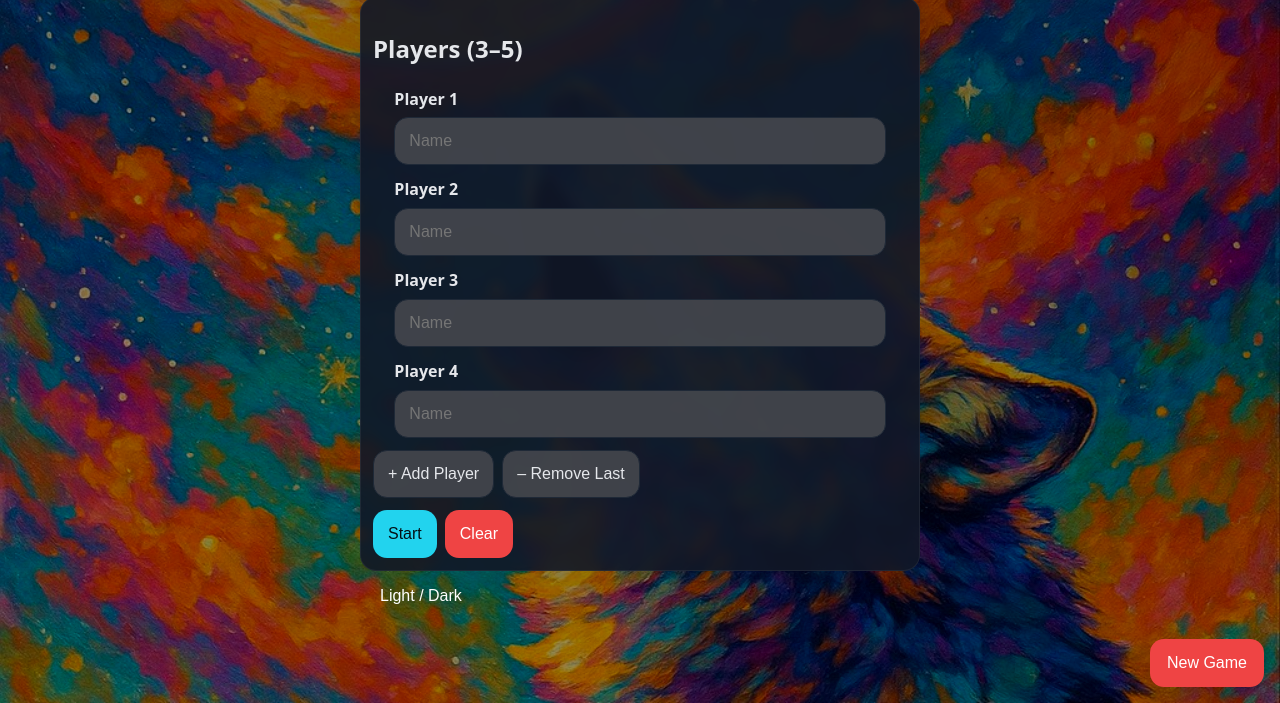
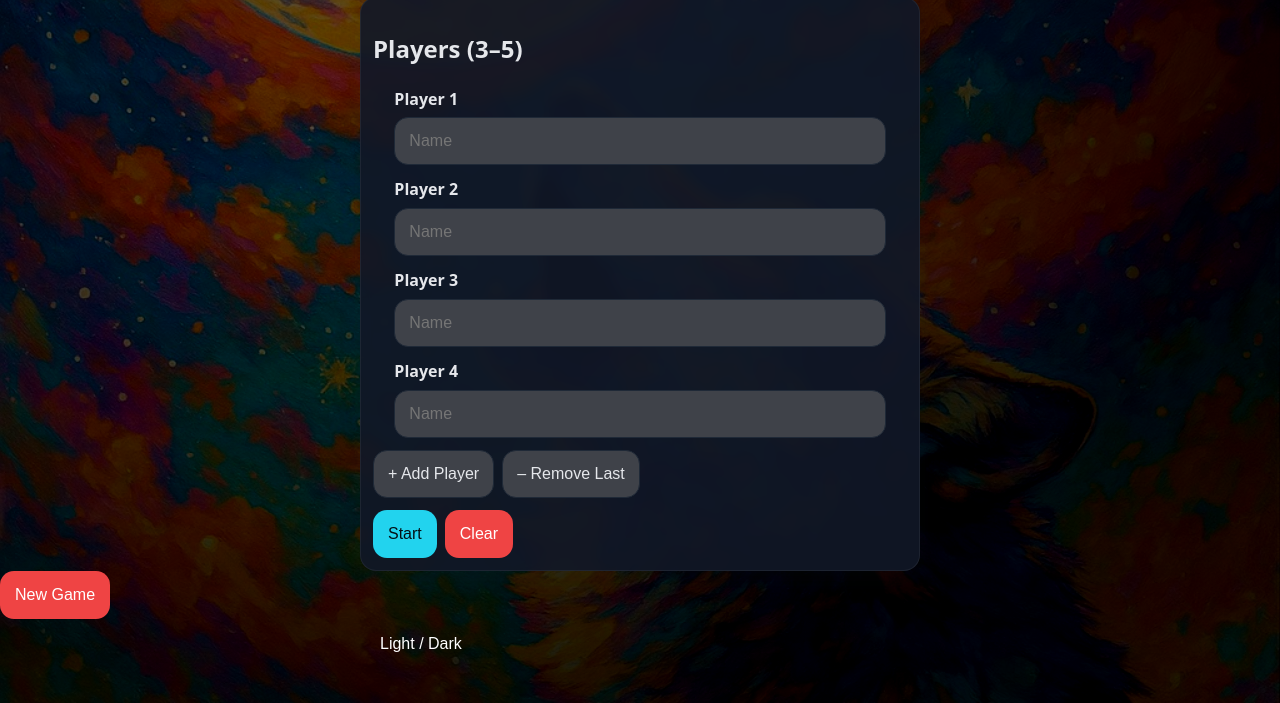
Before and after one commit to csteinbacher/golfage, a plain HTML site: page index.html in a window 1280 px wide. Both pictures are taken after a click on the button "Light / Dark". Shown: the part 97-800 px from the top of the page. Drawn offline with Linux system fonts and the light colour scheme.

Commit message:
Update style.css

```diff
--- a/style.css
+++ b/style.css
@@ -18,9 +18,10 @@
   --minus-border: #fecaca; /* red-200 */
   --plus-bg: #e0f2fe;      /* sky-100 */
   --plus-border: #bae6fd;  /* sky-200 */
+  --appbar-h: 64px;        /* used when footer is fixed; here we keep it for sizing */
 }
 
-/* Dark theme — high contrast like original slate look */
+/* Dark theme — high contrast */
 html[data-theme="dark"] {
   --bg: #0b1220;                 /* deep navy */
   --text: #e5e7eb;               /* gray-200 */
@@ -31,7 +32,7 @@ html[data-theme="dark"] {
   --border: #1f2937;             /* gray-800 */
   --card: rgba(17,24,39,0.9);    /* gray-900 glass */
   --card-border: rgba(255,255,255,0.06);
-  --btn-surface: rgba(68,70,77,0.92);  /* MATCH score cards */
+  --btn-surface: rgba(68,70,77,0.92);  /* match score cards */
   --minus-bg: #3b0b0b;           /* dark red tint */
   --minus-border: #7f1d1d;
   --plus-bg: #0b2a3b;            /* dark blue tint */
@@ -49,6 +50,10 @@ body {
   overflow-x: hidden;
 }
 
+/* Flex page wrapper so footer sits at bottom when content is short, but scrolls with page */
+.page { min-height: 100dvh; display: flex; flex-direction: column; }
+.main { flex: 1; }
+
 /* Wolf background (works for both themes) */
 body::before {
   content: "";
@@ -62,7 +67,7 @@ body::before {
 }
 html[data-theme="dark"] body::before {
   background-image:
-    radial-gradient(ellipse at 30% 10%, rgba(0,0,0,0.05), rgba(0,0,0,0.15) 50%, rgba(0,0,0,0.2) 70%),
+    radial-gradient(ellipse at 30% 10%, rgba(0,0,0,0.35), rgba(0,0,0,0.65) 50%, rgba(0,0,0,0.8) 70%),
     url("assets/wolf-bg.jpg");
   filter: saturate(120%) contrast(112%) brightness(0.9);
 }
@@ -103,11 +108,7 @@ html[data-theme="dark"] header h1 { text-shadow: none; }
 
 /* Setup fields: keep inputs a percentage of the card to prevent overflow */
 #setup .field { display: flex; flex-direction: column; align-items: center; }
-#setup .field input {
-  width: 92%;
-  max-width: 92%;
-  margin: 0 auto;
-}
+#setup .field input { width: 92%; max-width: 92%; margin: 0 auto; }
 
 label { display: block; font-weight: 650; margin-bottom: 6px; color: #111827; width: 92%; }
 html[data-theme="dark"] label { color: var(--text); }
@@ -130,7 +131,7 @@ button:hover { box-shadow: 0 2px 10px rgba(37,99,235,0.12); }
 button.primary { background: var(--accent); color: var(--accent-contrast); border-color: transparent; }
 button.secondary { background: #f3f4f6; }
 html[data-theme="dark"] button.secondary {
-  background: var(--btn-surface); /* same as inputs/items */
+  background: var(--btn-surface);
   color: var(--text);
   border-color: #3a3d43;
 }
@@ -140,7 +141,7 @@ button.small { font-size: 14px; padding: 10px 12px; }
 .linklike { background: transparent; border: none; color: var(--accent); padding: 4px 8px; border-radius: 8px; }
 .linklike:hover { text-decoration: underline; box-shadow: none; }
 
-/* Footer toggle: just white text */
+/* Footer toggle: white text */
 .footer-toggle { color: #ffffff !important; }
 
 /* Hole pill */
@@ -193,19 +194,19 @@ html[data-theme="dark"] .score { color: var(--text); }
 html[data-theme="dark"] .btn.minus { color: #fecaca; }
 html[data-theme="dark"] .btn.plus  { color: #67e8f9; }
 
-/* Floating New Game button (bottom-right, outside the card) */
-.fab {
-  position: fixed;
-  right: 16px;
-  bottom: calc(16px + env(safe-area-inset-bottom, 0));
-  z-index: 20;
-  padding: 14px 16px;
-  border-radius: 14px;
-  box-shadow: 0 10px 24px rgba(0,0,0,0.25);
+/* Bottom bar IN NORMAL FLOW (not fixed, not overlaying content) */
+.footbar {
+/*  margin-top: 8px;*/
+/*  padding: 10px 0 calc(10px + env(safe-area-inset-bottom, 0));*/
+/*  background: rgba(255,255,255,0.85);*/
+/*  border-top: 1px solid var(--card-border);*/
+/*  backdrop-filter: blur(8px);*/
+/*  -webkit-backdrop-filter: blur(8px);*/
 }
-.fab:active { transform: translateY(1px); }
-
-/* Footer */
-footer { padding: 18px 0 28px; font-size: 15px; text-shadow: 0 1px 0 rgba(255,255,255,0.6); }
-html[data-theme="dark"] footer { text-shadow: none; }
-.sticky-footer { position: sticky; bottom: env(safe-area-inset-bottom, 0); background: transparent; }
+html[data-theme="dark"] .footbar {
+/*  background: rgba(17,24,39,0.88);*/
+}
+.footbar .container {
+  display: flex; align-items: center; justify-content: space-between;
+  width: 95%;
+}
```
